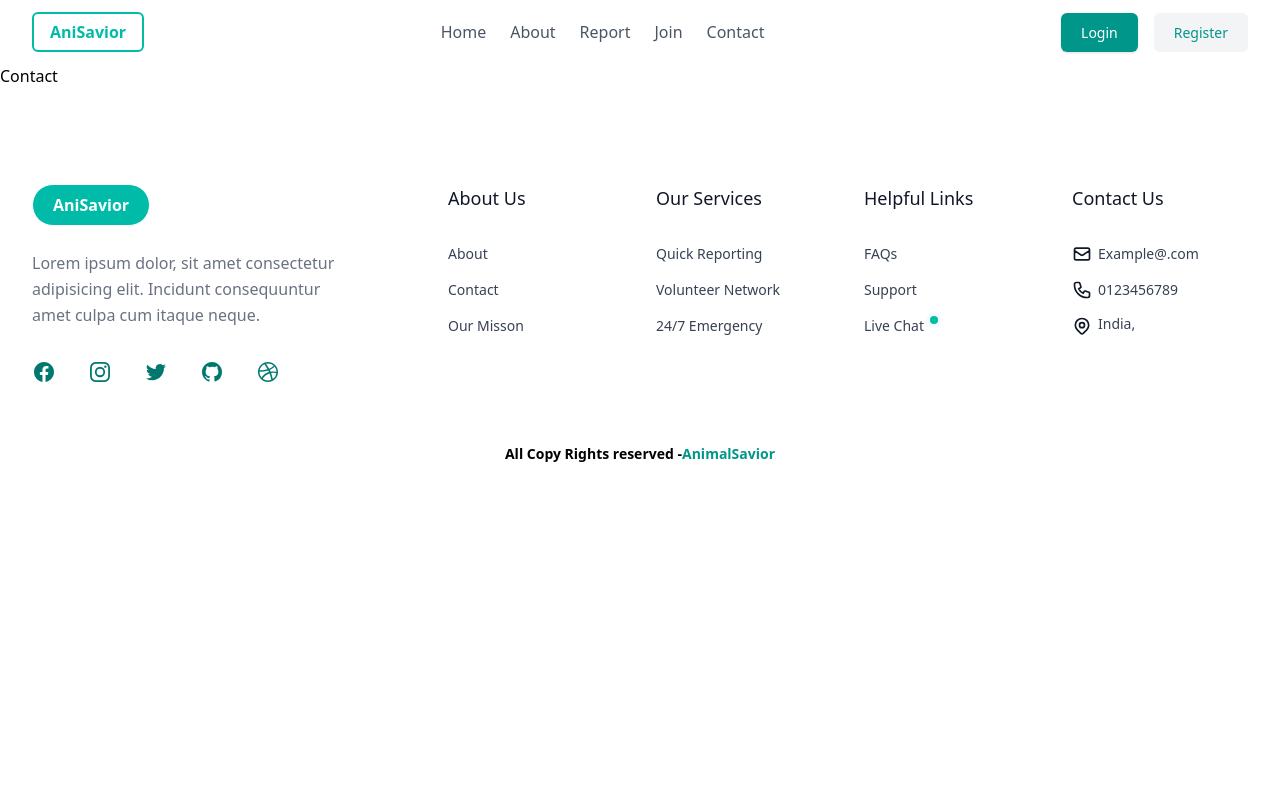
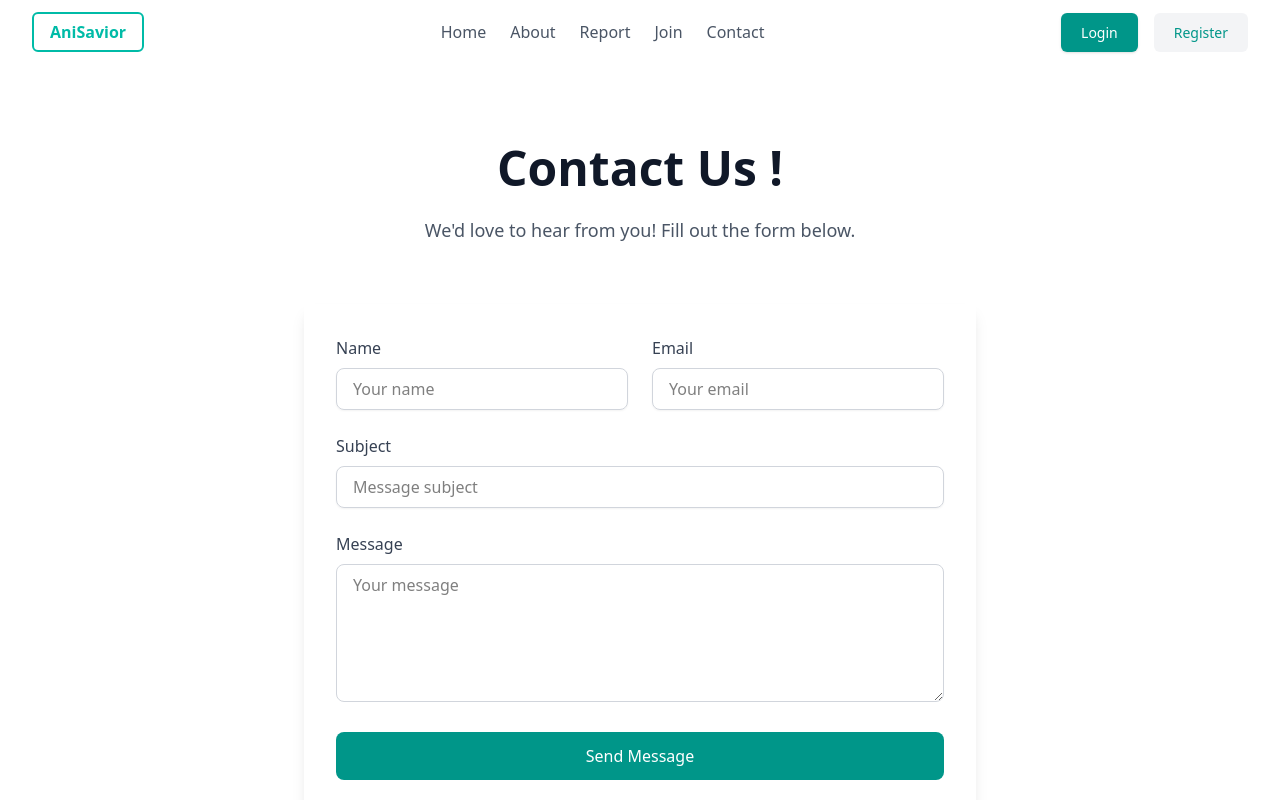
Before and after one commit to hiarun01/hi-rescue, a React (Vite) app in the folder FrontEnd/: page /contact in a window 1280 px wide. Shown: the top 800 px of the page. Built offline with nearby package versions, Linux system fonts and the light colour scheme.

Commit message:
add contact page and some chnages on feturing section

```diff
--- a/FrontEnd/src/components/Pages/Contact.jsx
+++ b/FrontEnd/src/components/Pages/Contact.jsx
@@ -1,4 +1,74 @@
 const Contact = () => {
-  return <div>Contact</div>;
+  return (
+    <>
+      <section className="min-h-screen pt-20">
+        <section className="pb-15 ">
+          <div className="container mx-auto px-4">
+            <div className="max-w-3xl mx-auto text-center">
+              <h1 className="text-4xl md:text-5xl font-extrabold text-gray-900 mb-6">
+                Contact Us !
+              </h1>
+              <p className="text-lg text-gray-600">
+                We'd love to hear from you! Fill out the form below.
+              </p>
+            </div>
+          </div>
+        </section>
+        <div className="max-w-2xl mx-auto shadow-lg">
+          <form className="bg-white rounded-xl p-8">
+            <div className="grid md:grid-cols-2 gap-6 mb-6">
+              <div>
+                <label className="block text-gray-700 mb-2" htmlFor="name">
+                  Name
+                </label>
+                <input
+                  type="text"
+                  id="name"
+                  className="w-full px-4 py-2 rounded-lg border border-gray-300 focus:outline-none focus:border-teal-600 shadow-xs"
+                  placeholder="Your name"
+                />
+              </div>
+              <div>
+                <label className="block text-gray-700 mb-2" htmlFor="email">
+                  Email
+                </label>
+                <input
+                  type="email"
+                  id="email"
+                  className="w-full px-4 py-2 rounded-lg border border-gray-300 focus:outline-none focus:border-teal-600 shadow-xs"
+                  placeholder="Your email"
+                />
+              </div>
+            </div>
+            <div className="mb-6">
+              <label className="block text-gray-700 mb-2" htmlFor="subject">
+                Subject
+              </label>
+              <input
+                type="text"
+                id="subject"
+                className="w-full px-4 py-2 rounded-lg border border-gray-300 focus:outline-none focus:border-teal-600 shadow-xs"
+                placeholder="Message subject"
+              />
+            </div>
+            <div className="mb-6">
+              <label className="block text-gray-700 mb-2" htmlFor="message">
+                Message
+              </label>
+              <textarea
+                id="message"
+                rows="5"
+                className="w-full px-4 py-2 rounded-lg border border-gray-300 focus:outline-none focus:border-teal-600"
+                placeholder="Your message"
+              ></textarea>
+            </div>
+            <button className="w-full bg-teal-600 text-white py-3 rounded-lg font-medium hover:bg-teal-700 transition-colors">
+              Send Message
+            </button>
+          </form>
+        </div>
+      </section>
+    </>
+  );
 };
 export default Contact;
--- a/FrontEnd/src/components/Pages/Home.jsx
+++ b/FrontEnd/src/components/Pages/Home.jsx
@@ -1,6 +1,7 @@
 import AchivmentSection from "../UI/AchivmentSection";
 import FeturingSection from "../UI/FeturingSection";
 import HeroSection from "../UI/HeroSection";
+import Testimonial from "../UI/Testimonial";
 
 const Home = () => {
   return (
@@ -13,6 +14,8 @@ const Home = () => {
 
       {/* Achivment Section  */}
       <AchivmentSection />
+      {/* Testimonial */}
+      <Testimonial />
     </>
   );
 };
--- a/FrontEnd/src/components/UI/AchivmentSection.jsx
+++ b/FrontEnd/src/components/UI/AchivmentSection.jsx
@@ -15,9 +15,9 @@ const AchivmentSection = () => {
   ];
   return (
     <section className="py-14 bg-gray-50 ">
-      <div className="max-w-screen-xl mx-auto px-4 mb-12 text-gray-600 md:px-8 h-[50vh]">
+      <div className="max-w-screen-xl mx-auto px-4  text-gray-600 md:px-8 h-[50vh]">
         <div className="max-w-2xl mx-auto text-center">
-          <h3 className="text-teal-600 text-3xl font-extrabold sm:text-4xl">
+          <h3 className="text-teal-600 text-3xl font-extrabold sm:text-4xl mb-5">
             Our Achivment
           </h3>
           <p className="mt-3">
@@ -25,8 +25,8 @@ const AchivmentSection = () => {
             venenatis sollicitudin quam ut tincidunt.
           </p>
         </div>
-        <div className="mt-22">
-          <ul className="flex flex-col items-center justify-center gap-y-10 sm:flex-row sm:flex-wrap lg:divide-x">
+        <div className="mt-20">
+          <ul className="flex flex-col items-center justify-center gap-y-10 sm:flex-row sm:flex-wrap ">
             {stats.map((item, idx) => (
               <li key={idx} className="text-center px-12 md:px-16">
                 <h4 className="text-4xl text-teal-600 font-extrabold">
--- a/FrontEnd/src/components/UI/FeturingSection.jsx
+++ b/FrontEnd/src/components/UI/FeturingSection.jsx
@@ -4,17 +4,17 @@ const FeturingSection = () => {
     {
       icon: <Send />,
       title: "Quick Reporting",
-      desc: "Lorem ipsum dolor sit amet, consectetur adipiscing elit. Donec congue, nisl eget molestie varius.",
+      desc: "Simple incident reporting system with real-time updates and location tracking",
     },
     {
       icon: <Handshake />,
       title: "Volunteer Netwok",
-      desc: "Lorem ipsum dolor sit amet, consectetur adipiscing elit. Donec congue, nisl eget molestie varius.",
+      desc: "Join our network of 1000+ volunteers working together to make a difference",
     },
     {
       icon: <Hospital />,
       title: "Professional Care",
-      desc: "Lorem ipsum dolor sit amet, consectetur adipiscing elit. Donec congue, nisl eget molestie varius.",
+      desc: "Partnered with leading veterinary clinics and animal welfare organizations",
     },
   ];
   return (
@@ -30,14 +30,15 @@ const FeturingSection = () => {
             gets the help they need.
           </p>
         </div>
-        <div className="mt-12">
-          <ul className="grid gap-x-12 divide-y [&>.feature-1]:pl-0 sm:grid-cols-2 sm:gap-y-8 sm:divide-y-0 lg:divide-x lg:grid-cols-3 lg:gap-x-0">
+        <div className="mt-25">
+          <ul className="grid gap-x-12 sm:grid-cols-2 sm:gap-y-12 lg:grid-cols-3 ">
             {features.map((item, idx) => (
               <li
                 key={idx}
-                className={`feature-${idx + 1} space-y-3 py-8 lg:px-12 sm:py-0`}
+                className="
+               lg:py-12 lg:px-5 border-4 border-teal-600 rounded-2xl max-[650px]:gap-y-12 hover:shadow-2xl sm:px-8 sm:py-12 max-[650px]:py-12 max-[650px]:px-8  "
               >
-                <div className="w-12 h-12 border text-teal-600 rounded-full flex items-center justify-center">
+                <div className="w-12 h-12 border-3 text-teal-600 rounded-full flex items-center justify-center mb-5">
                   {item.icon}
                 </div>
                 <h4 className="text-lg text-gray-800 font-bold">
--- /dev/null
+++ b/FrontEnd/src/components/UI/Testimonial.jsx
@@ -0,0 +1,5 @@
+const Testimonial = () => {
+  return <h1>Review</h1>;
+};
+
+export default Testimonial;
```
